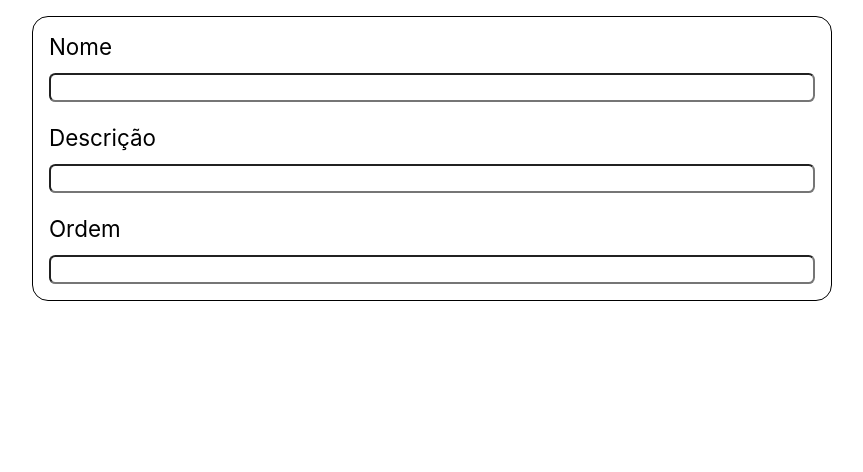
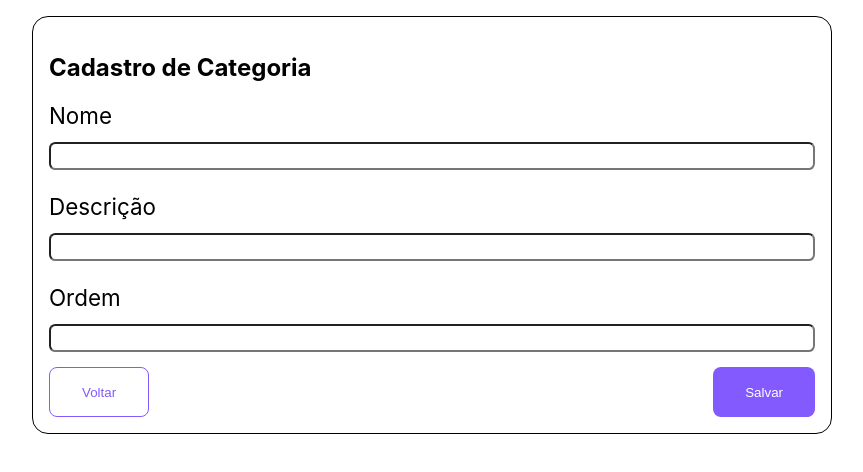
Before and after one commit to victorffarias/teste-consulti, a Next.js app: page /categorias/cadastrar in a window 1280 px wide. Shown: the top 472 px of the page, without its empty margins (208-1071 px from the left). Built offline with nearby package versions, Linux system fonts and the light colour scheme.

Commit message:
[ADD] Criação da logica para salvar categorias

```diff
--- a/components/FormCategoria/index.tsx
+++ b/components/FormCategoria/index.tsx
@@ -1,12 +1,61 @@
 import Input from '../Input';
+import Button from '../Button';
 import styles from './styles.module.scss';
+import { FormEvent, useState } from 'react';
+import { api } from '../../services/api';
+
+interface CategoriaProps {
+    Descricao: string;
+    Nome: string;
+    Ordem: number|string;
+    Email?: string;
+}
+
+interface InputGroupProps {
+    inputName: string;
+    value: string|number;
+}
 
 export default function FormCategoria() {
+    const categoriaVazia: CategoriaProps = {
+        Descricao: "",
+        Nome: "",
+        Ordem: "",
+        Email: "victor.f.farias@gmail.com"
+
+    }
+    const [categoria, setCategoria] = useState(categoriaVazia);
+
+    function setFormData(inputGroup: InputGroupProps){
+        setCategoria({
+            ...categoria,
+            [inputGroup.inputName]: inputGroup.value
+        })
+    }
+
+    async function handleSave(e:FormEvent){
+        e.preventDefault();
+
+        const result = await api.post(
+            "/api/cadastrar-categoria",
+            {param: categoria}
+        )
+
+        console.log(result);
+
+        return result;
+
+    }
     return (
-        <form>
-            <Input name="nome" label="Nome"/>
-            <Input name="descricao" label="Descrição"/>
-            <Input name="ordem" label="Ordem"/>
+        <form onSubmit={handleSave}>
+            <h2>Cadastro de Categoria</h2>
+            <Input name="nome" label="Nome" onChange={(e) => {setFormData({inputName: "Nome", value: e.target.value})}}/>
+            <Input name="descricao" label="Descrição" onChange={(e) => {setFormData({inputName: "Descricao", value: e.target.value})}}/>
+            <Input name="ordem" label="Ordem" onChange={(e) => {setFormData({inputName: "Ordem", value: e.target.value})}}/>
+            <footer className={styles.footer}>
+                <Button type="button" isOutlined={true}>Voltar</Button>
+                <Button type="submit">Salvar</Button>
+            </footer>
         </form>
     )
 }
--- a/components/FormCategoria/styles.module.scss
+++ b/components/FormCategoria/styles.module.scss
@@ -0,0 +1,8 @@
+form {
+    .footer {
+        display: flex;
+        flex-direction: row;
+        justify-content: space-between;
+        padding-top: 15px;
+    }
+}
--- a/package.json
+++ b/package.json
@@ -9,7 +9,10 @@
     "lint": "next lint"
   },
   "dependencies": {
+    "axios": "^0.21.4",
+    "cors": "^2.8.5",
     "next": "11.1.2",
+    "nextjs-cors": "^2.0.0",
     "react": "17.0.2",
     "react-dom": "17.0.2",
     "sass": "^1.42.1"
--- /dev/null
+++ b/pages/api/cadastrar-categoria.ts
@@ -0,0 +1,25 @@
+import { NextApiRequest, NextApiResponse } from 'next';
+import NextCors from 'nextjs-cors';
+import { api } from '../../services/api';
+
+export default async function handler(req: NextApiRequest, res: NextApiResponse) {
+    try {
+        await NextCors(req, res, {
+            methods: ['GET', 'HEAD', 'PUT', 'PATCH', 'POST', 'DELETE'],
+            origin: '*',
+            optionsSuccessStatus: 200
+        });
+
+        res.json({ message: 'Hello NextJs Cors!' });
+
+        const data = await api.post(
+            "CategoriaService.svc/CadastrarCategoria",
+            req.body.param
+        );
+
+        return data;
+    } catch (error: any) {
+        console.error(error)
+        return res.status(error.status || 500).end(error.message)
+    }
+}
--- a/pages/categorias/cadastrar.tsx
+++ b/pages/categorias/cadastrar.tsx
@@ -3,6 +3,7 @@ import FormCategoria from "../../components/FormCategoria";
 import styles from "../../styles/categorias/cadastrar.module.scss";
 
 export default function Cadastrar(){
+
     return (
         <div className={styles.pageWrapper}>
             <main>
--- /dev/null
+++ b/services/api.ts
@@ -0,0 +1,5 @@
+import axios from 'axios';
+
+export const api = axios.create({
+    baseURL: "http://tst.sportibrasil.com.br/Services/"
+})
```
Also changed, not shown: 1 other file (tests, documents, lock files or other folders).
